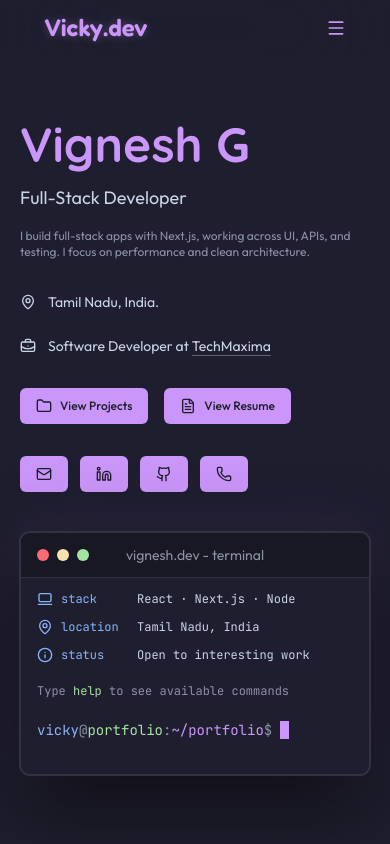
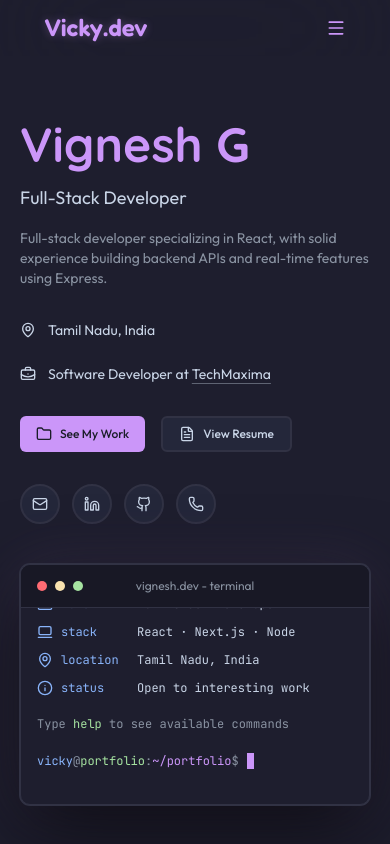
Before and after one commit to vignesh-g-05/portfolio, a React (Vite) app: page / in a window 390 px wide. Shown: the top 844 px of the page. Built offline with nearby package versions, Linux system fonts and the light colour scheme.

Commit message:
feat(hero): make ui responsive

```diff
--- a/src/components/ui/shadcn/button.tsx
+++ b/src/components/ui/shadcn/button.tsx
@@ -11,6 +11,7 @@ const buttonVariants = cva(
         default: "bg-primary text-primary-foreground border-primary-foreground",
         destructive: "bg-destructive text-white",
         secondary: "bg-secondary text-secondary-foreground",
+        outline: "bg-transparent border-2 border-border",
       },
 
       size: {
--- /dev/null
+++ b/src/configs/site.ts
@@ -0,0 +1,44 @@
+import { Github, Linkedin, Mail, Phone } from "lucide-react";
+
+export const siteConfig = {
+  name: "Vignesh G",
+
+  role: "Full-Stack Developer",
+
+  description:
+    "Full-stack developer specializing in React, with solid experience building backend APIs and real-time features using Express.",
+
+  location: "Tamil Nadu, India",
+
+  company: {
+    name: "TechMaxima",
+    url: "https://techmaxima.in",
+  },
+
+  contacts: [
+    {
+      label: "Email",
+      value: "vignesh.g.2805@gmail.com",
+      href: "mailto:vignesh.g.2805@gmail.com",
+      Icon: Mail,
+    },
+    {
+      label: "LinkedIn",
+      value: "linkedin.com/in/-vignesh-g",
+      href: "https://www.linkedin.com/in/-vignesh-g/",
+      Icon: Linkedin,
+    },
+    {
+      label: "GitHub",
+      value: "github.com/vignesh-g-05",
+      href: "https://github.com/vignesh-g-05/",
+      Icon: Github,
+    },
+    {
+      label: "Phone",
+      value: "+91 73393 78237",
+      href: "tel:+917339378237",
+      Icon: Phone,
+    },
+  ],
+};
--- a/src/features/hero/components/commands/contact.tsx
+++ b/src/features/hero/components/commands/contact.tsx
@@ -1,40 +1,19 @@
-import { Github, Linkedin, Mail } from "lucide-react";
-
-const contactInformations = [
-  {
-    label: "Email",
-    value: "vignesh.g.2805@gmail.com",
-    link: `mailto:vignesh.g.2805@gmail.com`,
-    Icon: Mail,
-  },
-  {
-    label: "LinkedIn",
-    value: "linkedin.com/-vignesh-g",
-    link: "https://www.linkedin.com/in/-vignesh-g/",
-    Icon: Linkedin,
-  },
-  {
-    label: "Github",
-    value: "github.com/vignesh-g-05",
-    link: "https://github.com/vignesh-g-05/",
-    Icon: Github,
-  },
-];
+import { siteConfig } from "@/configs/site";
 
 const Contact = () => {
   return (
     <div className="space-y-3">
       <p className="text-primary font-bold">Let's Work Together!</p>
 
-      <div className="space-y-2">
-        {contactInformations.map((info) => (
-          <div key={info.label} className="flex items-center gap-3 text-sm">
+      <div className="space-y-2 text-xs">
+        {siteConfig.contacts.map((info) => (
+          <div key={info.label} className="flex items-center gap-3">
             <info.Icon className="text-chart-3 size-4" />
 
             <span className="text-chart-4 w-20">{info.label}</span>
 
             <a
-              href={info.link}
+              href={info.href}
               className="text-foreground hover:text-primary transition-colors"
               target="_blank"
               rel="noopener noreferrer"
--- a/src/features/hero/components/commands/experience.tsx
+++ b/src/features/hero/components/commands/experience.tsx
@@ -17,7 +17,7 @@ const Experience = () => {
             <span className="text-primary font-bold">◆ {exp.role}</span>{" "}
             <span>@</span> <span className="text-chart-2">{exp.company}</span>
           </p>
-          <p className="text-chart-3 ml-8 text-sm">{exp.duration}</p>
+          <p className="text-chart-3 ml-8">{exp.duration}</p>
 
           <p className="ml-8 text-xs text-white">{exp.description}</p>
         </div>
--- a/src/features/hero/components/commands/whoami.tsx
+++ b/src/features/hero/components/commands/whoami.tsx
@@ -1,12 +1,11 @@
+import { siteConfig } from "@/configs/site";
+
 const Whoami = () => {
   return (
     <div className="space-y-3">
-      <p className="text-primary font-bold">Vignesh G</p>
-      <p className="text-foreground">Full-Stack Developer</p>
-      <p className="text-xs">
-        I build full-stack apps with Next.js, working across UI, APIs, and
-        testing. I focus on performance and clean architecture.
-      </p>
+      <p className="text-primary font-bold">{siteConfig.name}</p>
+      <p className="text-foreground">{siteConfig.role}</p>
+      <p className="text-xs">{siteConfig.description}</p>
     </div>
   );
 };
--- a/src/features/hero/components/hero-details.tsx
+++ b/src/features/hero/components/hero-details.tsx
@@ -1,45 +1,37 @@
 import { buttonVariants } from "@/components/ui/shadcn/button";
+import { siteConfig } from "@/configs/site";
 import { cn } from "@/lib/utils";
-import {
-  BriefcaseBusiness,
-  FileText,
-  Folder,
-  Github,
-  Linkedin,
-  Mail,
-  MapPin,
-  Phone,
-} from "lucide-react";
+import { BriefcaseBusiness, FileText, Folder, MapPin } from "lucide-react";
+
 const HeroDetails = () => {
   return (
     <div className="space-y-8">
       <div className="space-y-4">
         <h1 className="font-heading text-primary text-5xl font-extrabold md:text-6xl lg:text-7xl">
-          Vignesh G
+          {siteConfig.name}
         </h1>
         <h2 className="text-lg md:text-xl lg:text-2xl">Full-Stack Developer</h2>
-        <p className="text-muted-foreground max-w-125 text-xs md:text-sm lg:text-base">
-          I build full-stack apps with Next.js, working across UI, APIs, and
-          testing. I focus on performance and clean architecture.
+        <p className="text-muted-foreground max-w-125 text-sm lg:text-base">
+          {siteConfig.description}
         </p>
       </div>
 
       <div className="flex flex-wrap items-center gap-6 text-sm">
         <div className="flex items-center gap-3">
           <MapPin aria-hidden className="size-4" />
-          <p>Tamil Nadu, India.</p>
+          <p>{siteConfig.location}</p>
         </div>
         <div className="flex items-center gap-3">
           <BriefcaseBusiness aria-hidden className="size-4" />
           <p>
             Software Developer at&nbsp;
             <a
-              href="https://techmaxima.in"
+              href={siteConfig.company.url}
               target="_blank"
               rel="noopener noreferrer"
               className="decoration-muted-foreground/60 hover:decoration-primary underline underline-offset-4"
             >
-              TechMaxima
+              {siteConfig.company.name}
             </a>
           </p>
         </div>
@@ -48,62 +40,50 @@ const HeroDetails = () => {
       <div className="flex flex-wrap items-center gap-4">
         <a href="#projects" className={cn(buttonVariants())}>
           <Folder aria-hidden />
-          View Projects
+          See My Work
         </a>
         <a
           href="/vignesh-g-fullstack-developer-resume.pdf"
           target="_blank"
           rel="noopener noreferrer"
-          className={cn(buttonVariants())}
+          className={cn(buttonVariants({ variant: "outline" }), "bg-secondary")}
         >
           <FileText aria-hidden />
           View Resume
         </a>
       </div>
 
-      <div className="flex items-center gap-3">
-        <a
-          aria-label="Email"
-          href="mailto:gvignesh05@gmail.com"
-          target="_blank"
-          rel="noopener noreferrer"
-          className={cn(buttonVariants({ size: "sm" }))}
-        >
-          <Mail />
-        </a>
-
-        <a
-          aria-label="LinkedIn"
-          href="https://www.linkedin.com/in/-vignesh-g/"
-          target="_blank"
-          rel="noopener noreferrer"
-          className={cn(buttonVariants({ size: "sm" }))}
-        >
-          <Linkedin />
-        </a>
-
-        <a
-          aria-label="GitHub"
-          href="https://github.com/vignesh-g-05"
-          target="_blank"
-          rel="noopener noreferrer"
-          className={cn(buttonVariants({ size: "sm" }))}
-        >
-          <Github />
-        </a>
-
-        <a
-          aria-label="Phone"
-          href="tel:+91 12345 12345"
-          target="_blank"
-          rel="noopener noreferrer"
-          className={cn(buttonVariants({ size: "sm" }))}
-        >
-          <Phone />
-        </a>
+      <div className="border-muted flex items-center gap-3">
+        <ContactIcons />
+        <p className="text-muted-foreground hidden text-xs md:block">
+          <span className="bg-primary mr-2 inline-block size-2 rounded-full"></span>
+          Connect with me
+        </p>
       </div>
     </div>
   );
 };
 
 export default HeroDetails;
+
+const ContactIcons = () => {
+  return (
+    <div className="border-border flex items-center gap-3 pr-4 md:border-r-2">
+      {siteConfig.contacts.map((item) => (
+        <a
+          key={item.label}
+          aria-label={item.label}
+          href={item.href}
+          target="_blank"
+          rel="noopener noreferrer"
+          className={cn(
+            buttonVariants({ variant: "outline", size: "sm" }),
+            "shadow-primary bg-secondary size-10 rounded-full hover:shadow-[0_0_10px]",
+          )}
+        >
+          <item.Icon />
+        </a>
+      ))}
+    </div>
+  );
+};
--- a/src/features/hero/components/terminal-prompt.tsx
+++ b/src/features/hero/components/terminal-prompt.tsx
@@ -66,10 +66,6 @@ const TerminalPrompt = ({
             setInput("");
             setCursor(0);
           }
-
-          if (e.shiftKey) {
-            e.preventDefault();
-          }
         }}
       />
       <div
--- a/src/features/hero/components/terminal.tsx
+++ b/src/features/hero/components/terminal.tsx
@@ -42,16 +42,16 @@ const Terminal = () => {
     >
       <div className="bg-accent border-border relative flex items-center border-b p-4">
         <div className="flex items-center gap-2">
-          <span className="bg-destructive size-3 rounded-full" />
-          <span className="bg-chart-4 size-3 rounded-full" />
-          <span className="bg-chart-3 size-3 rounded-full" />
+          <span className="bg-destructive size-2.5 rounded-full md:size-3" />
+          <span className="bg-chart-4 size-2.5 rounded-full md:size-3" />
+          <span className="bg-chart-3 size-2.5 rounded-full md:size-3" />
         </div>
 
-        <p className="text-muted-foreground absolute left-1/2 -translate-x-1/2 text-sm">
+        <p className="text-muted-foreground absolute left-1/2 -translate-x-1/2 text-xs md:text-sm">
           vignesh.dev - terminal
         </p>
       </div>
-      <div className="scrollbar-minimal aspect-video space-y-4 overflow-auto p-4 font-mono text-sm">
+      <div className="scrollbar-minimal aspect-video space-y-4 overflow-auto p-4 font-mono text-xs md:text-sm">
         <TerminalHistory history={history} />
         <TerminalPrompt
           cursor={cursor}
--- a/src/features/hero/index.tsx
+++ b/src/features/hero/index.tsx
@@ -5,7 +5,7 @@ const Hero = () => {
   return (
     <section
       aria-label="Introduction"
-      className="mt-30 grid items-center gap-10 md:mt-0 md:h-screen lg:grid-cols-2"
+      className="mt-30 grid items-center gap-10 md:min-h-screen lg:mt-0 lg:grid-cols-2"
     >
       <HeroDetails />
       <Terminal />
--- a/src/index.css
+++ b/src/index.css
@@ -67,7 +67,7 @@
   --primary: oklch(0.76 0.148 308);
   --primary-foreground: oklch(0.235 0.022 277);
 
-  --secondary: oklch(24.287% 0.03039 283.906);
+  --secondary: #24273a;
   --secondary-foreground: oklch(0.87 0.028 258);
 
   --muted: oklch(0.31 0.022 272);
```
